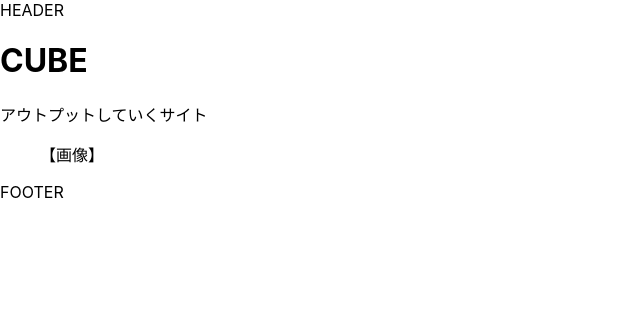
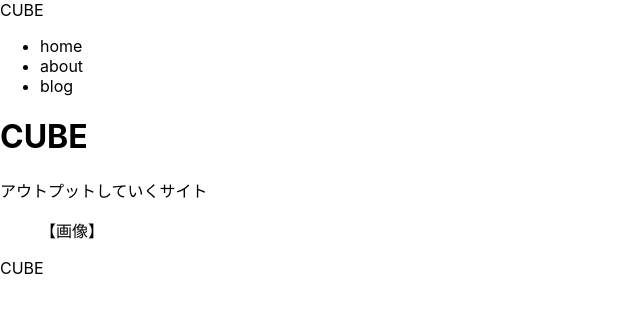
Before and after one commit to yana0616/prac-nextjs, a Next.js app: page / in a window 1280 px wide. Shown: the top 312 px of the page, without its empty margins (0-640 px from the left). Built offline with nearby package versions, Linux system fonts and the light colour scheme.

Commit message:
[add / fix]Chapter2.10：Linkコンポーネント使ってリンク設定してみる

```diff
--- a/components/footer.js
+++ b/components/footer.js
@@ -1,5 +1,9 @@
+import Logo from "./logo";
+
 export default function Footer() {
   return (
-    <footer>FOOTER</footer>
+    <footer>
+      <Logo />
+    </footer>
   )
 }
--- a/components/header.js
+++ b/components/header.js
@@ -1,5 +1,12 @@
+import Logo from "./logo";
+import Nav from "./nav";
+
+
 export default function Header() {
   return (
-    <header>HEADER</header>
+    <header>
+      <Logo />
+      <Nav />
+    </header>
   )
 }
--- /dev/null
+++ b/components/logo.js
@@ -0,0 +1,11 @@
+import Link from 'next/link'
+
+export default function Logo() {
+  return (
+    // TODO:
+    //   Linkコンポーネント使えば、aタグで括らなくていいっぽい（本だとaタグ括れって書いてる）
+    <Link href='/' className='test'>
+      CUBE
+    </Link>
+  )
+}
--- /dev/null
+++ b/components/nav.js
@@ -0,0 +1,25 @@
+import Link from 'next/link'
+
+export default function Nav() {
+  return (
+    <nav>
+      <ul>
+        <li>
+          <Link href='/'>
+            home
+          </Link>
+        </li>
+        <li>
+          <Link href='/about'>
+            about
+          </Link>
+        </li>
+        <li>
+          <Link href='/blog'>
+            blog
+          </Link>
+        </li>
+      </ul>
+    </nav>
+  )
+}
```
